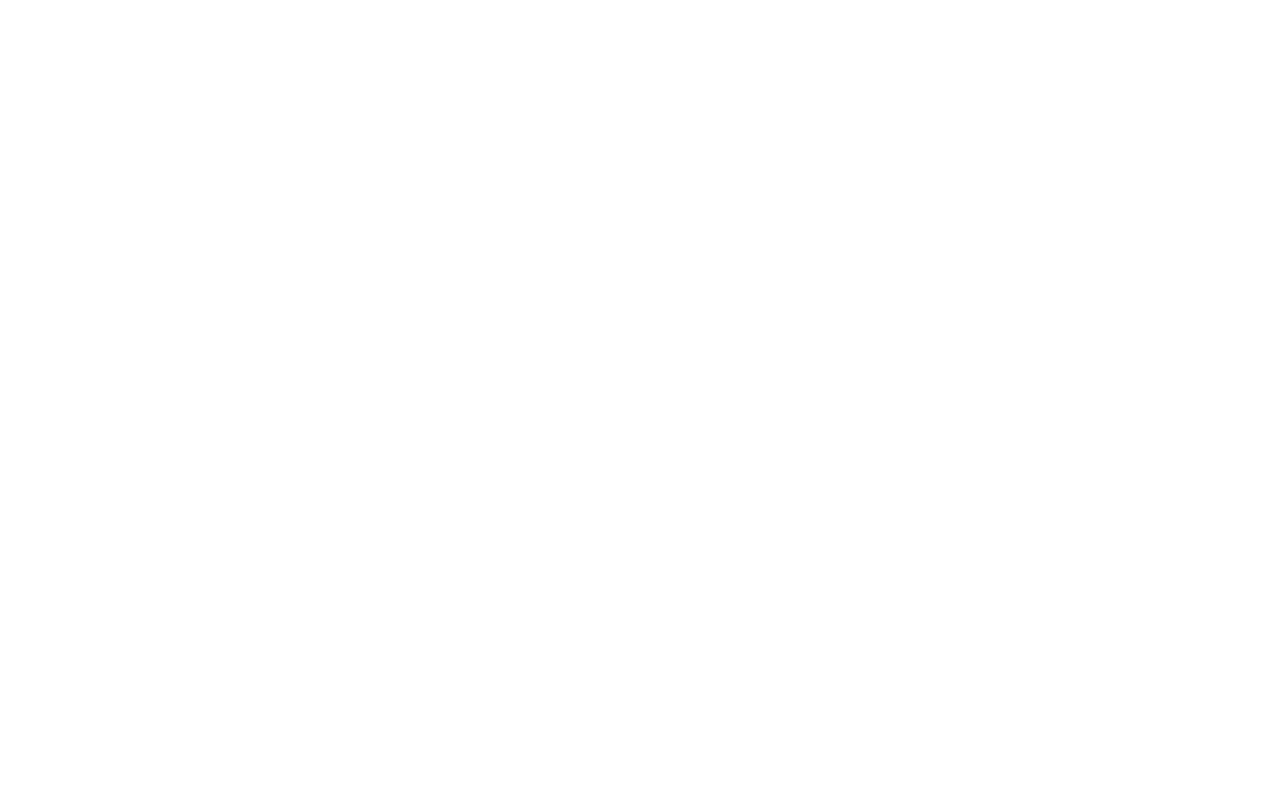
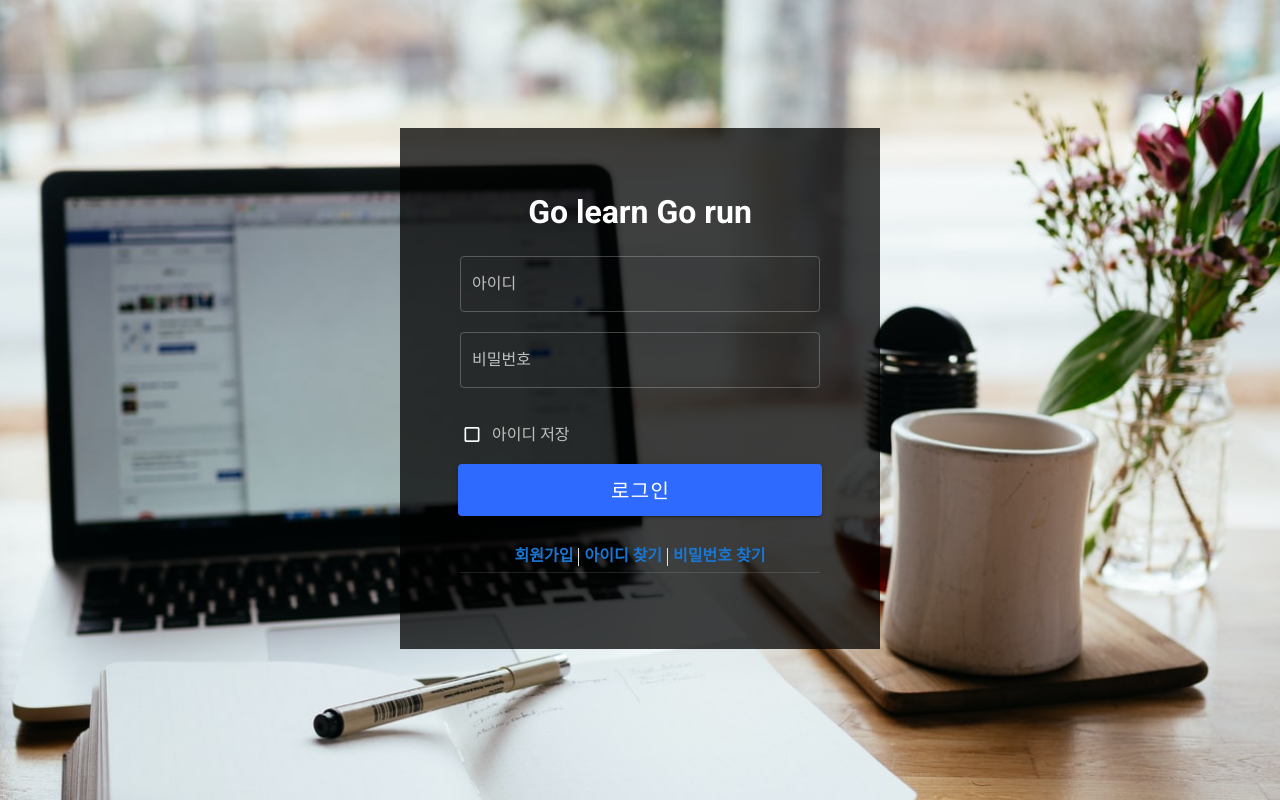
Before and after one commit to sjh7141/Golearn, a Vue app in the folder frontend/vue/: page /login in a window 1280 px wide. Built offline with nearby package versions, Linux system fonts and the light colour scheme.

Commit message:
feat: 로그인 페이지 구현
- axios 추가
- 페이지 레이아웃 구현

```diff
--- a/frontend/vue/package.json
+++ b/frontend/vue/package.json
@@ -8,6 +8,7 @@
         "lint": "vue-cli-service lint"
     },
     "dependencies": {
+        "axios": "^0.20.0",
         "core-js": "^3.6.5",
         "vue": "^2.6.11",
         "vue-router": "^3.2.0",
--- a/frontend/vue/src/components/layouts/Header.vue
+++ b/frontend/vue/src/components/layouts/Header.vue
@@ -42,7 +42,9 @@
 			</v-card>
 			<v-spacer />
 			<div>
-				<v-btn light depressed outlined> 로그인</v-btn>
+				<v-btn light depressed outlined @click="goToLogin">
+					로그인
+				</v-btn>
 			</div>
 		</v-app-bar>
 	</v-layout>
@@ -72,7 +74,11 @@
 
 	methods: {
 		keywordSearch() {},
+		goToLogin() {
+			this.$router.push('/login');
+		},
 	},
+	mounted() {},
 };
 </script>
 
--- a/frontend/vue/src/router/index.js
+++ b/frontend/vue/src/router/index.js
@@ -2,6 +2,7 @@
 import VueRouter from 'vue-router';
 
 import Index from '@/views/Index.vue';
+import Login from '@/views/Login.vue';
 Vue.use(VueRouter);
 
 const routes = [
@@ -9,6 +10,11 @@
 		path: '/',
 		name: 'Index',
 		component: Index,
+	},
+	{
+		path: '/login',
+		name: 'Login',
+		component: Login,
 	},
 ];
 
--- a/frontend/vue/src/views/Login.vue
+++ b/frontend/vue/src/views/Login.vue
@@ -0,0 +1,198 @@
+<template>
+	<v-container fluid class="login-wrapper">
+		<v-row align="center" justify="center" style="height:100%;">
+			<div class="login-box-wrap pa-15 ">
+				<h1 class="login-text">
+					Go learn Go run
+				</h1>
+				<div class="form">
+					<v-text-field
+						v-model="id"
+						outlined
+						dark
+						label="아이디"
+						hide-details
+						color="primary"
+					/>
+					<v-text-field
+						class="mt-5"
+						ref="id"
+						v-model="password"
+						outlined
+						dark
+						label="비밀번호"
+						type="password"
+						color="primary"
+						@keydown.enter="login"
+						:error-messages="error ? error_text : ''"
+					/>
+					<v-list-item style="padding:0;">
+						<v-list-item-content style="padding:0">
+							<v-checkbox
+								label="아이디 저장"
+								dense
+								dark
+								color="primary"
+								style="margin:0px"
+							/>
+						</v-list-item-content>
+					</v-list-item>
+					<v-row align="center" justify="center">
+						<v-btn
+							color="#2e6afd"
+							x-large
+							dark
+							style="margin-top:10px; width:95%;"
+							@click="login"
+						>
+							<span style="font-size:20px">로그인</span>
+						</v-btn>
+						<div class="mt-7 mb-4" style="font-weight:800;">
+							<a href="#"> 회원가입</a>
+							<span class="bar" aria-hidden="true">|</span>
+							<a href="#">아이디 찾기</a>
+							<span class="bar" aria-hidden="true">|</span>
+							<a href="#">비밀번호 찾기</a>
+						</div>
+					</v-row>
+					<v-divider class="mb-4" dark></v-divider>
+					<!-- <v-row>
+						<v-col cols="12">
+							<span style="color:white">
+								회원이 아닌가요? 지금 가입하세요.
+							</span>
+						</v-col>
+					</v-row> -->
+				</div>
+			</div>
+		</v-row>
+		<v-dialog v-model="success" max-width="400">
+			<v-card>
+				<v-card-title class="headline">
+					<v-container class="justify-center wrap" fluid fill-height>
+						<v-row justify="center"> </v-row>
+						<v-row justify="center" class="mt-3">
+							<span style="font-weight:700;"
+								>회원가입을 축하드립니다</span
+							>
+						</v-row>
+					</v-container>
+				</v-card-title>
+				<v-card-text>
+					Go learn, Go run 에서 다양한 활동을 즐겨보세요!
+				</v-card-text>
+				<v-card-actions style="text-align:center">
+					<v-spacer></v-spacer>
+					<v-btn
+						color="primary darken-1"
+						text
+						@click="success = false"
+					>
+						확인
+					</v-btn>
+				</v-card-actions>
+			</v-card>
+		</v-dialog>
+	</v-container>
+</template>
+
+<script>
+import { mapGetters } from 'vuex';
+
+export default {
+	data() {
+		return {
+			id: '',
+			password: '',
+			error: false,
+			error_text: '',
+			success: false,
+		};
+	},
+	computed: {
+		...mapGetters(['isLogin', 'getToken']),
+	},
+	mounted() {
+		this.success = this.$route.query.success;
+		history.pushState({ data: '' }, '', '/login');
+	},
+	methods: {
+		// getSession() {
+		// 	http.axios.get('/rest-auth/user/profile').then(({ data }) => {
+		// 		this.$router.app.$store.commit('setUser', data);
+		// 	});
+		// 	this.$router.push('/home');
+		// },
+		login() {
+			// http.axios
+			// 	.post('/rest-auth/login/', {
+			// 		username: this.id,
+			// 		password: this.password,
+			// 	})
+			// 	.then(({ data }) => {
+			// 		this.$router.app.$store.commit('setIsLogin', true);
+			// 		this.$router.app.$store.commit(
+			// 			'setToken',
+			// 			`Token ${data.key}`,
+			// 		);
+			// 		this.getSession();
+			// 	})
+			// 	.catch(() => {
+			// 		this.error = true;
+			// 		this.error_text =
+			// 			'아이디 또는 비밀번호가 일치하지 않습니다.';
+			// 		this.$refs.id.focus();
+			// 	});
+		},
+	},
+};
+</script>
+
+<style scoped>
+a {
+	text-decoration: none;
+}
+
+.login-wrapper {
+	height: 100vh;
+	/* background-color: #ededed; */
+	background-image: url('../assets/login_banner.jpg');
+	background-repeat: no-repeat;
+	background-size: cover;
+}
+
+.login-text {
+	text-align: center;
+	padding-bottom: 20px;
+	color: white;
+}
+
+.login {
+	display: flex;
+	min-width: 1200px;
+}
+
+.login-box {
+	display: flex;
+	flex-direction: column;
+	background-color: rgb(255, 255, 255);
+	width: 100%;
+	min-height: 100vh;
+}
+
+.login-box-wrap {
+	width: 480px;
+	margin: auto;
+	background-color: rgba(0, 0, 0, 0.75);
+}
+
+.bar {
+	display: inline-block;
+	width: 1px;
+	height: 18px;
+	margin: 2px 5px;
+	text-indent: -999em;
+	background: #e4e4e5;
+	vertical-align: bottom;
+}
+</style>
```
Also changed, not shown: frontend/vue/src/assets/login_banner.jpg (added), 1 other file (tests, documents, lock files or other folders).
